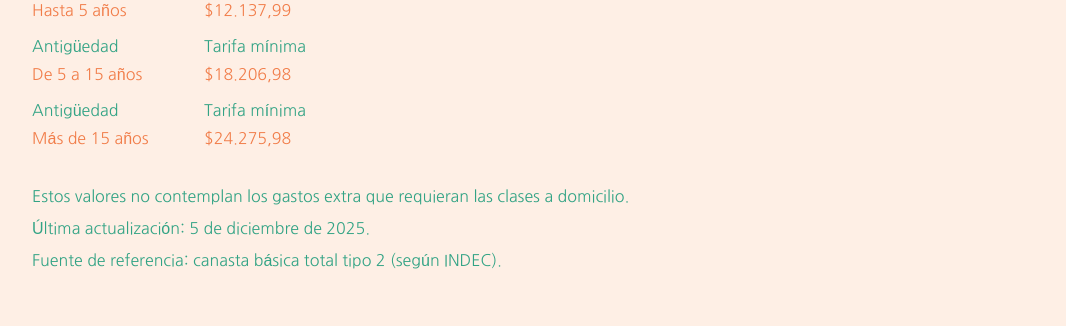
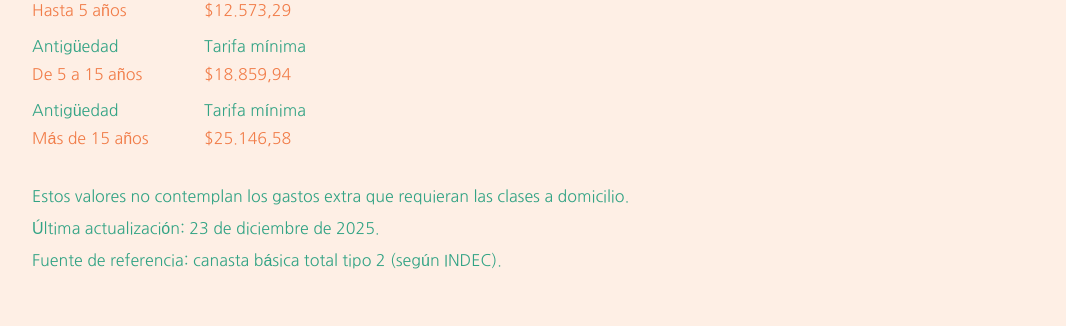
Before and after one commit to profesdemusicaagrupados/tarifarioclasesdemusica, a Next.js app: page / in a window 1280 px wide. Shown: the part 922-1248 px from the top of the page, without its empty margins (0-1066 px from the left). Built offline with nearby package versions, Linux system fonts and the light colour scheme; a web font is replaced by a local one.

Commit message:
Actualización precios diciembre 2025

```diff
--- a/src/data/data.js
+++ b/src/data/data.js
@@ -13,18 +13,18 @@ export default {
         table: [
           {
             seniority: "Hasta 5 años",
-            rate: "$12.137,99",
+            rate: "$12.573,29",
           },
           {
             seniority: "De 5 a 15 años",
-            rate: "$18.206,98",
+            rate: "$18.859,94",
           },
           {
             seniority: "Más de 15 años",
-            rate: "$24.275,98",
+            rate: "$25.146,58",
           },
         ],
-        text: "<p>Estos valores no contemplan los gastos extra que requieran las clases a domicilio.<br />Última actualización: 5 de diciembre de 2025.<br />Fuente de referencia: canasta básica total tipo 2 (según INDEC).</p>",
+        text: "<p>Estos valores no contemplan los gastos extra que requieran las clases a domicilio.<br />Última actualización: 23 de diciembre de 2025.<br />Fuente de referencia: canasta básica total tipo 2 (según INDEC).</p>",
       },
     },
     {
```
